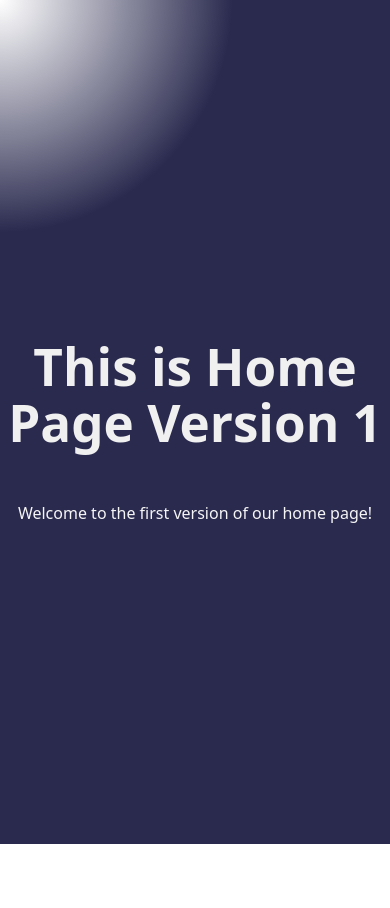
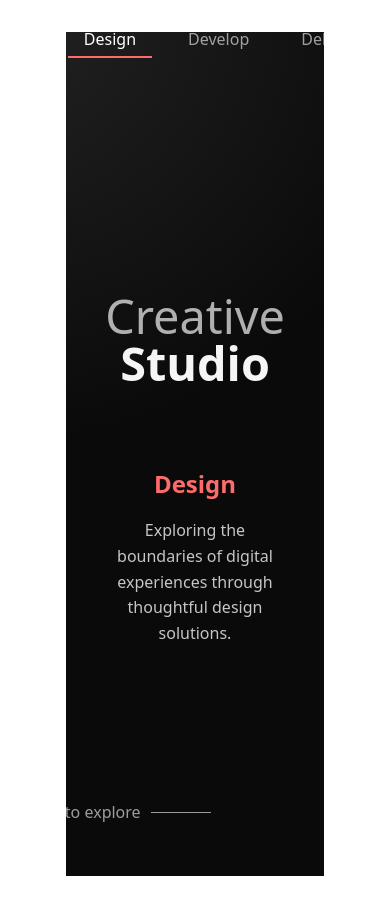
Before and after one commit to ane-solutions/ane-web-components, a React (Vite) app: page / in a window 390 px wide. Before the commit the page ends 844 px from the top, so only its background shows below. Built offline with nearby package versions, Linux system fonts and the light colour scheme.

Commit message:
Trying some mouse movement shi

```diff
--- a/src/App.jsx
+++ b/src/App.jsx
@@ -8,9 +8,9 @@ function App() {
 
   return (
     <div className="App">
-      <Home1 />
+      {/* <Home1 /> */}
       {/* <Home2 /> */}
-      {/* <Home3 /> */}
+      <Home3 />
     </div>
   )
 }
--- a/src/pages/Home/Home2/Home2.css
+++ b/src/pages/Home/Home2/Home2.css
@@ -0,0 +1,103 @@
+.home2-container {
+  min-height: 100vh;
+  width: 100vw;
+  display: flex;
+  flex-direction: column;
+  align-items: center;
+  justify-content: center;
+  background: #0f172a;
+  position: fixed;
+  top: 0;
+  left: 0;
+  overflow: hidden;
+}
+
+.floating-cards {
+  display: grid;
+  grid-template-columns: repeat(3, 1fr);
+  gap: 2rem;
+  padding: 2rem;
+  perspective: 1000px;
+}
+
+.card {
+  background: rgba(255, 255, 255, 0.03);
+  backdrop-filter: blur(10px);
+  border: 1px solid rgba(255, 255, 255, 0.1);
+  border-radius: 1rem;
+  padding: 2rem;
+  transform-style: preserve-3d;
+  transition: transform 0.5s ease;
+  cursor: pointer;
+  min-width: 250px;
+}
+
+.card:hover {
+  transform: translateZ(20px) rotateX(5deg) rotateY(5deg);
+  border-color: rgba(255, 255, 255, 0.2);
+}
+
+.card h2 {
+  color: #f0f0f0;
+  font-size: 1.5rem;
+  margin-bottom: 1rem;
+  font-weight: 600;
+}
+
+.card p {
+  color: #94a3b8;
+  line-height: 1.6;
+}
+
+.animated-bg {
+  position: absolute;
+  top: 0;
+  left: 0;
+  width: 100%;
+  height: 100%;
+  z-index: -1;
+  opacity: 0.5;
+}
+
+.gradient-circle {
+  position: absolute;
+  border-radius: 50%;
+  filter: blur(100px);
+  transition: all 0.5s ease;
+}
+
+.circle-1 {
+  background: #3b82f6;
+  width: 300px;
+  height: 300px;
+  top: -150px;
+  left: -150px;
+}
+
+.circle-2 {
+  background: #8b5cf6;
+  width: 400px;
+  height: 400px;
+  bottom: -200px;
+  right: -200px;
+}
+
+.welcome-text {
+  text-align: center;
+  margin-bottom: 4rem;
+}
+
+.welcome-text h1 {
+  color: #f0f0f0;
+  font-size: 3rem;
+  margin-bottom: 1rem;
+  font-weight: 700;
+  background: linear-gradient(to right, #3b82f6, #8b5cf6);
+  -webkit-background-clip: text;
+  -webkit-text-fill-color: transparent;
+}
+
+.welcome-text p {
+  color: #94a3b8;
+  font-size: 1.2rem;
+}
--- a/src/pages/Home/Home2/Home2.jsx
+++ b/src/pages/Home/Home2/Home2.jsx
@@ -1,10 +1,71 @@
-import React from 'react';
+import React, { useEffect, useState } from 'react';
+import './Home2.css';
 
 const Home2 = () => {
+  const [mousePosition, setMousePosition] = useState({ x: 0, y: 0 });
+
+  useEffect(() => {
+    const handleMouseMove = (e) => {
+      const { clientX, clientY } = e;
+      const moveX = (clientX - window.innerWidth / 2) / 50;
+      const moveY = (clientY - window.innerHeight / 2) / 50;
+
+      document.querySelectorAll('.card').forEach(card => {
+        card.style.transform = `translateZ(20px) rotateX(${-moveY}deg) rotateY(${moveX}deg)`;
+      });
+
+      setMousePosition({ x: clientX, y: clientY });
+    };
+
+    window.addEventListener('mousemove', handleMouseMove);
+    return () => window.removeEventListener('mousemove', handleMouseMove);
+  }, []);
+
+  const cards = [
+    {
+      title: "Interactive Design",
+      description: "Experience fluid animations and responsive interactions that make the interface come alive."
+    },
+    {
+      title: "Modern Aesthetics",
+      description: "Clean, minimalist design with a focus on typography and spatial harmony."
+    },
+    {
+      title: "Dynamic Elements",
+      description: "Watch as elements respond to your movements, creating an immersive experience."
+    }
+  ];
+
   return (
-    <div>
-      <h1>This is Home Page Version 2</h1>
-      <p>Welcome to the second version of our home page!</p>
+    <div className="home2-container">
+      <div className="animated-bg">
+        <div
+          className="gradient-circle circle-1"
+          style={{
+            transform: `translate(${mousePosition.x / 50}px, ${mousePosition.y / 50}px)`
+          }}
+        />
+        <div
+          className="gradient-circle circle-2"
+          style={{
+            transform: `translate(${-mousePosition.x / 50}px, ${-mousePosition.y / 50}px)`
+          }}
+        />
+      </div>
+
+      <div className="welcome-text">
+        <h1>Welcome to the Future</h1>
+        <p>Explore our interactive design system</p>
+      </div>
+
+      <div className="floating-cards">
+        {cards.map((card, index) => (
+          <div key={index} className="card">
+            <h2>{card.title}</h2>
+            <p>{card.description}</p>
+          </div>
+        ))}
+      </div>
     </div>
   );
 };
--- /dev/null
+++ b/src/pages/Home/Home3/Home3.css
@@ -0,0 +1,186 @@
+.home3-container {
+  min-height: 100vh;
+  background: #0a0a0a;
+  color: #ffffff;
+  position: relative;
+  overflow: hidden;
+}
+
+.gradient-bg {
+  position: fixed;
+  top: 0;
+  left: 0;
+  width: 100%;
+  height: 100%;
+  pointer-events: none;
+}
+
+.nav-menu {
+  position: fixed;
+  top: 40px;
+  right: 40px;
+  display: flex;
+  gap: 20px;
+  z-index: 10;
+}
+
+.nav-item {
+  background: none;
+  border: none;
+  color: #ffffff;
+  font-size: 1.2rem;
+  padding: 10px 20px;
+  cursor: pointer;
+  position: relative;
+  transition: all 0.3s ease;
+  opacity: 0.6;
+}
+
+.nav-item::after {
+  content: '';
+  position: absolute;
+  bottom: 0;
+  left: 0;
+  width: 0;
+  height: 2px;
+  background: var(--hover-color);
+  transition: width 0.3s ease;
+}
+
+.nav-item:hover {
+  opacity: 1;
+}
+
+.nav-item:hover::after {
+  width: 100%;
+}
+
+.nav-item.active {
+  opacity: 1;
+}
+
+.nav-item.active::after {
+  width: 100%;
+}
+
+.content {
+  min-height: 100vh;
+  display: flex;
+  flex-direction: column;
+  justify-content: center;
+  padding: 0 10vw;
+}
+
+.main-title {
+  font-size: 8vw;
+  line-height: 1;
+  margin-bottom: 60px;
+}
+
+.creative {
+  display: block;
+  font-weight: 300;
+  opacity: 0.7;
+}
+
+.studio {
+  display: block;
+  font-weight: 700;
+}
+
+.section-content {
+  position: relative;
+  height: 200px;
+}
+
+.section {
+  position: absolute;
+  top: 0;
+  left: 0;
+  opacity: 0;
+  transform: translateY(20px);
+  transition: all 0.5s ease;
+  pointer-events: none;
+}
+
+.section.active {
+  opacity: 1;
+  transform: translateY(0);
+  pointer-events: all;
+}
+
+.section h2 {
+  font-size: 2rem;
+  color: var(--section-color);
+  margin-bottom: 1rem;
+}
+
+.section p {
+  font-size: 1.2rem;
+  line-height: 1.6;
+  max-width: 600px;
+  opacity: 0.8;
+}
+
+.scroll-indicator {
+  position: fixed;
+  bottom: 40px;
+  left: 40px;
+  display: flex;
+  align-items: center;
+  gap: 10px;
+  opacity: 0.6;
+}
+
+.scroll-line {
+  width: 60px;
+  height: 1px;
+  background: #ffffff;
+  position: relative;
+  overflow: hidden;
+}
+
+.scroll-line::after {
+  content: '';
+  position: absolute;
+  top: 0;
+  left: 0;
+  width: 100%;
+  height: 100%;
+  background: #ffffff;
+  animation: scroll 2s infinite;
+}
+
+@keyframes scroll {
+  0% { transform: translateX(-100%); }
+  100% { transform: translateX(100%); }
+}
+
+@media (max-width: 768px) {
+  .nav-menu {
+    top: 20px;
+    right: 20px;
+  }
+
+  .nav-item {
+    font-size: 1rem;
+    padding: 8px 16px;
+  }
+
+  .main-title {
+    font-size: 12vw;
+  }
+
+  .section h2 {
+    font-size: 1.5rem;
+  }
+
+  .section p {
+    font-size: 1rem;
+  }
+
+  .scroll-indicator {
+    bottom: 20px;
+    left: 20px;
+  }
+}
--- a/src/pages/Home/Home3/Home3.jsx
+++ b/src/pages/Home/Home3/Home3.jsx
@@ -1,10 +1,78 @@
-import React from 'react';
+import React, { useState, useEffect } from 'react';
+import './Home3.css';
 
 const Home3 = () => {
+  const [mousePosition, setMousePosition] = useState({ x: 0, y: 0 });
+  const [activeSection, setActiveSection] = useState('design');
+
+  useEffect(() => {
+    const handleMouseMove = (e) => {
+      setMousePosition({
+        x: (e.clientX / window.innerWidth) * 100,
+        y: (e.clientY / window.innerHeight) * 100,
+      });
+    };
+
+    window.addEventListener('mousemove', handleMouseMove);
+    return () => window.removeEventListener('mousemove', handleMouseMove);
+  }, []);
+
+  const sections = [
+    { id: 'design', title: 'Design', color: '#FF6B6B' },
+    { id: 'develop', title: 'Develop', color: '#4ECDC4' },
+    { id: 'deliver', title: 'Deliver', color: '#45B7D1' }
+  ];
+
   return (
-    <div>
-      <h1>This is Home Page Version 3</h1>
-      <p>Welcome to the third version of our home page!</p>
+    <div className="home3-container">
+      <div
+        className="gradient-bg"
+        style={{
+          background: `radial-gradient(circle at ${mousePosition.x}% ${mousePosition.y}%,
+            rgba(255,255,255,0.1) 0%,
+            rgba(0,0,0,0) 50%)`
+        }}
+      />
+
+      <nav className="nav-menu">
+        {sections.map(section => (
+          <button
+            key={section.id}
+            className={`nav-item ${activeSection === section.id ? 'active' : ''}`}
+            onClick={() => setActiveSection(section.id)}
+            style={{
+              '--hover-color': section.color
+            }}
+          >
+            {section.title}
+          </button>
+        ))}
+      </nav>
+
+      <main className="content">
+        <h1 className="main-title">
+          <span className="creative">Creative</span>
+          <span className="studio">Studio</span>
+        </h1>
+
+        <div className="section-content">
+          {sections.map(section => (
+            <div
+              key={section.id}
+              className={`section ${activeSection === section.id ? 'active' : ''}`}
+              style={{ '--section-color': section.color }}
+            >
+              <h2>{section.title}</h2>
+              <p>Exploring the boundaries of digital experiences through thoughtful {section.title.toLowerCase()} solutions.</p>
+            </div>
+          ))}
+        </div>
+      </main>
+
+      <div className="scroll-indicator">
+        <span>Scroll to explore</span>
+        <div className="scroll-line"></div>
+      </div>
     </div>
   );
 };
```
